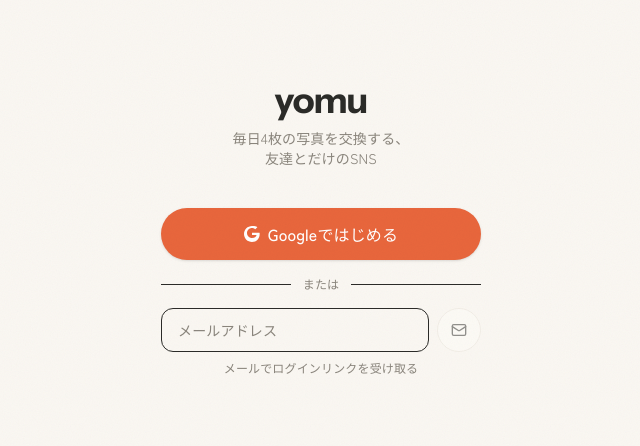
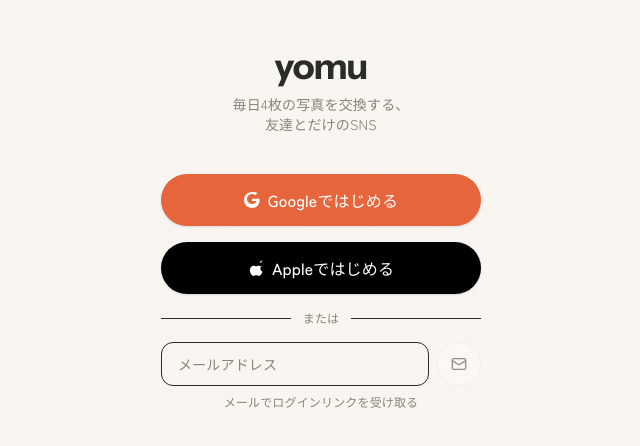
Before and after one commit to KY-1998/yomu-app, a Next.js app: page / in a window 1280 px wide. Shown: the part 172-618 px from the top of the page, without its empty margins (319-959 px from the left). Built offline with nearby package versions, Linux system fonts and the light colour scheme; no server answers.

Commit message:
Add Apple Sign In button

```diff
--- a/app/page.tsx
+++ b/app/page.tsx
@@ -16,6 +16,15 @@
   async function handleGoogleLogin() {
     await supabase.auth.signInWithOAuth({
       provider: "google",
+      options: {
+        redirectTo: `${window.location.origin}/auth/callback`,
+      },
+    });
+  }
+
+  async function handleAppleLogin() {
+    await supabase.auth.signInWithOAuth({
+      provider: "apple",
       options: {
         redirectTo: `${window.location.origin}/auth/callback`,
       },
@@ -49,6 +58,14 @@
             <path fill="currentColor" d="M12 11v2.4h6.8c-.3 1.8-2 4.6-6.8 4.6-4.1 0-7.5-3.4-7.5-7.5s3.4-7.5 7.5-7.5c2.3 0 3.9.99 4.8 1.84l3.26-3.14C17.96 0 15.23-.01 12 0 5.37 0 0 5.37 0 12s5.37 12 12 12c6.92 0 11.5-4.87 11.5-12 0-.81-.09-1.42-.19-2H12z"/>
           </svg>
           Googleではじめる
+        </Button>
+
+        {/* Apple Login */}
+        <Button size="lg" className="w-full gap-2 bg-black text-white hover:bg-black/90" onClick={handleAppleLogin}>
+          <svg viewBox="0 0 814 1000" className="size-4" aria-hidden>
+            <path fill="currentColor" d="M788.1 340.9c-5.8 4.5-108.2 62.2-108.2 190.5 0 148.4 130.3 200.9 134.2 202.2-.6 3.2-20.7 71.9-68.7 141.9-42.8 61.6-87.5 123.1-155.5 123.1s-85.5-39.5-164-39.5c-76.5 0-103.7 40.8-165.9 40.8s-105-37.5-157.5-107.1c-44-63.9-80.6-156.8-80.6-244.7 0-188.8 123.1-288.8 244.2-288.8 60.5 0 110.3 39.5 147.8 39.5 35.4 0 90.2-42 158.3-42 24.3 0 108.2 1.9 163.7 73.2zm-156.4-173.5c6.4-32.4 32.1-69 65.6-94.1 28.4-21.1 70.7-36.9 104.2-36.9 1.9 0 3.9 0 5.8.6-4.5 34.8-20.7 68.4-47.8 93.5-27.5 25.6-69.5 44-111.2 42.6-.1-1.9-.1-3.8-.1-5.7z"/>
+          </svg>
+          Appleではじめる
         </Button>
 
         <div className="flex items-center gap-3">
```
